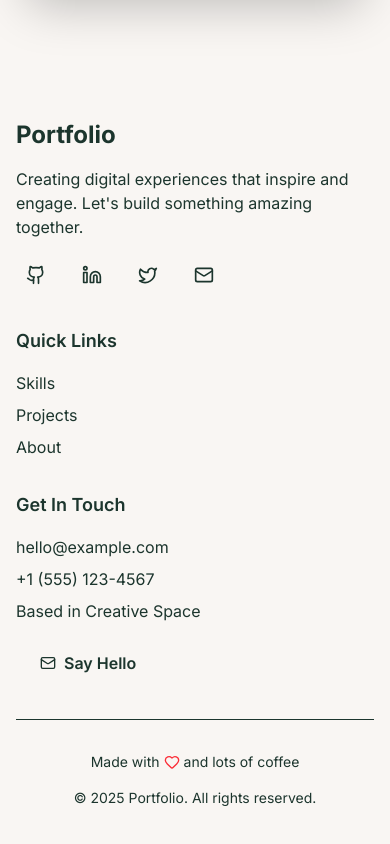
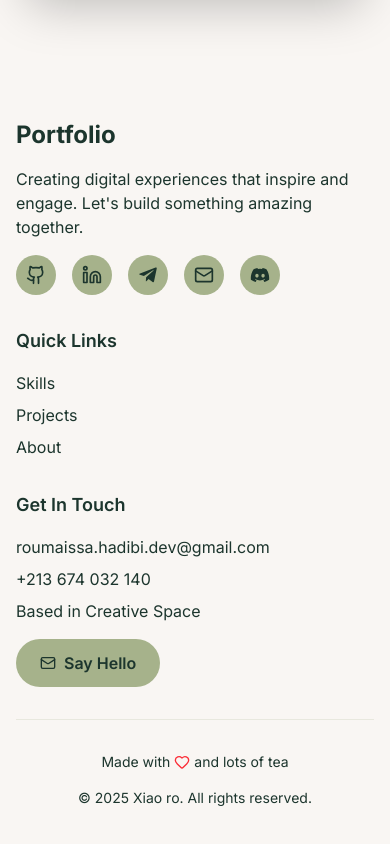
Before and after one commit to romy-dev-hub/final-portfolio-version, a Next.js app: page / in a window 390 px wide. Shown: the part 6773-7617 px from the top of the page. Built offline with nearby package versions, Linux system fonts and the light colour scheme.

Commit message:
added footer

```diff
--- a/components/Footer.tsx
+++ b/components/Footer.tsx
@@ -2,14 +2,19 @@
 'use client'
 
 import { motion } from 'framer-motion'
-import { Mail, Github, Linkedin, Twitter, Heart } from 'lucide-react'
+import { useTheme } from '../context/ThemeContext'
+import { Mail, Github, Linkedin, Heart } from 'lucide-react'
+import { FaTelegramPlane, FaDiscord } from "react-icons/fa";
 
 const Footer = () => {
+  const { theme } = useTheme()
+  const isDark = theme === 'dark'
   const socialLinks = [
-    { icon: <Github size={20} />, href: "#", label: "GitHub" },
-    { icon: <Linkedin size={20} />, href: "#", label: "LinkedIn" },
-    { icon: <Twitter size={20} />, href: "#", label: "Twitter" },
-    { icon: <Mail size={20} />, href: "mailto:hello@example.com", label: "Email" }
+    { icon: <Github size={20} />, href: "https://github.com/romy-dev-hub", label: "GitHub" },
+    { icon: <Linkedin size={20} />, href: "https://www.linkedin.com/in/roumaissa-hadibi-4a146b373?utm_source=share&utm_campaign=share_via&utm_content=profile&utm_medium=ios_app", label: "LinkedIn" },
+    { icon: <FaTelegramPlane size={20} />, href: "https://t.me/romy_hb1", label: "Telegram" },
+    { icon: <Mail size={20} />, href: "mailto:roumaissa.hadibi.dev@gmail.com", label: "Email" },
+    { icon: <FaDiscord size={20} />, href: "https://discord.gg/34MVGsZW", label: "Discord" }
   ]
 
   const quickLinks = [
@@ -19,7 +24,7 @@ const Footer = () => {
   ]
 
   return (
-    <footer className="bg-primary text-background transition-colors duration-300">
+    <footer className={`bg-primary transition-colors duration-300 ${isDark ? 'text-[#F5C9B0]' : 'text-[#1C352D]'}`}>
       <div className="max-w-7xl mx-auto px-4 sm:px-6 lg:px-8 py-12">
         <div className="grid grid-cols-1 md:grid-cols-3 gap-8">
           {/* Brand Section */}
@@ -31,7 +36,7 @@ const Footer = () => {
             className="space-y-4"
           >
             <h3 className="text-2xl font-bold">Portfolio</h3>
-            <p className="text-background/80 max-w-md">
+            <p className="max-w-md">
               Creating digital experiences that inspire and engage.
               Let's build something amazing together.
             </p>
@@ -42,7 +47,7 @@ const Footer = () => {
                   href={social.href}
                   whileHover={{ scale: 1.2, y: -2 }}
                   whileTap={{ scale: 0.9 }}
-                  className="w-10 h-10 bg-background/20 rounded-full flex items-center justify-center text-background hover:bg-accent hover:text-primary transition-all duration-300"
+                  className="w-10 h-10 rounded-full flex items-center justify-center transition-all duration-300 !bg-[#A6B28B] hover:!bg-[#A6B28B] text-[#1C352D] dark:bg-[#1C352D]/50 dark:text-[#F5C9B0] dark:hover:bg-[#F5C9B0] dark:hover:text-[#1C352D]"
                   aria-label={social.label}
                 >
                   {social.icon}
@@ -66,7 +71,7 @@ const Footer = () => {
                   <motion.a
                     href={link.href}
                     whileHover={{ x: 5 }}
-                    className="text-background/80 hover:text-accent transition-colors duration-300"
+                    className="transition-colors duration-300 text-current hover:!text-[#A6B28B] dark:hover:text-[#F5C9B0]"
                   >
                     {link.name}
                   </motion.a>
@@ -84,16 +89,16 @@ const Footer = () => {
             className="space-y-4"
           >
             <h4 className="text-lg font-semibold">Get In Touch</h4>
-            <div className="space-y-2 text-background/80">
-              <p>hello@example.com</p>
-              <p>+1 (555) 123-4567</p>
+            <div className="space-y-2">
+              <p>roumaissa.hadibi.dev@gmail.com</p>
+              <p>+213 674 032 140</p>
               <p>Based in Creative Space</p>
             </div>
             <motion.a
-              href="mailto:hello@example.com"
+              href="mailto:roumaissa.hadibi.dev@gmail.com"
               whileHover={{ scale: 1.05 }}
               whileTap={{ scale: 0.95 }}
-              className="inline-flex items-center bg-accent text-primary px-6 py-3 rounded-full font-semibold hover:shadow-lg transition-all duration-300"
+              className="inline-flex items-center px-6 py-3 rounded-full font-semibold hover:shadow-lg transition-all duration-300 bg-[#A6B28B] text-[#1C352D] dark:bg-[#F5C9B0] dark:text-[#1C352D]"
             >
               <Mail className="mr-2 h-4 w-4" />
               Say Hello
@@ -107,13 +112,13 @@ const Footer = () => {
           whileInView={{ opacity: 1 }}
           transition={{ duration: 0.6, delay: 0.6 }}
           viewport={{ once: true }}
-          className="border-t border-background/20 mt-8 pt-8 flex flex-col md:flex-row justify-between items-center space-y-4 md:space-y-0"
+          className="mt-8 pt-8 flex flex-col md:flex-row justify-between items-center space-y-4 md:space-y-0 border-t border-[#A6B28B]/20"
         >
-          <p className="text-background/60 text-sm flex items-center">
-            Made with <Heart className="w-4 h-4 mx-1 text-red-500" /> and lots of coffee
+          <p className="text-sm flex items-center">
+            Made with <Heart className="w-4 h-4 mx-1 text-red-500" /> and lots of tea
           </p>
-          <p className="text-background/60 text-sm">
-            © {new Date().getFullYear()} Portfolio. All rights reserved.
+          <p className="text-sm">
+            © {new Date().getFullYear()} Xiao ro. All rights reserved.
           </p>
         </motion.div>
       </div>
```
